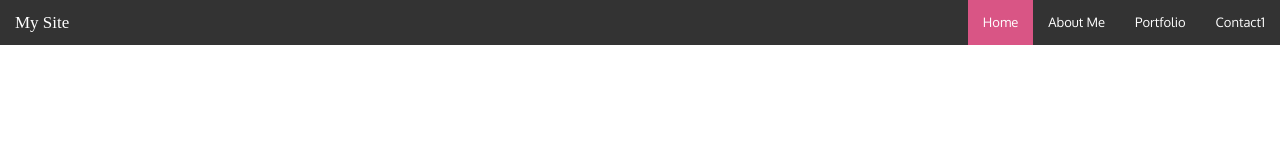
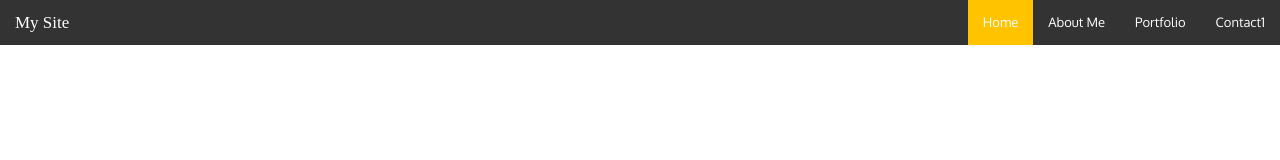
Before and after one commit to HaopengYu/Project_VWebsite_1, a website: page index.html in a window 1280 px wide. Drawn offline with Linux system fonts and the light colour scheme; a web font is replaced by a local one.

Commit message:
Primary Colors Addded

```diff
--- a/scss/_settings.scss
+++ b/scss/_settings.scss
@@ -122,19 +122,16 @@ $oil         : #333333;
 $jet         : #222222;
 $black       : #000000;
 
-// Haopeng Yu Color Ways:
-
-$cranberry:                  #D95585;
-$charm:                       #D96884;
-$nightShadz:               #BF3953;
-$maroonOak:              #590C13;
-
-// Haopeng Yu Color Ways Website Names:
-
-$primary-color-one: $cranberry;
-$primary-color-two: $charm;
-$primary-color-three: $nightShadz;
-$primary-color-four: $maroonOak;
+// Project VW1 Color Ways:
+
+$ProjectVW1: #FFC300;
+$ProjectVW1Secondary:#E88A05;
+
+// Project VW1 Color Ways Website Names:
+
+$primary-color-one: $ProjectVW1;
+$primary-color-two: $ProjectVW1Secondary;
+
 
 //RGBA ColorWays With Oppacity
 
@@ -148,7 +145,7 @@ $thunder:         #191518;
 
 // We use these as default colors throughout
 $primary-color: $primary-color-one;
-$secondary-color: $primary-color-four;
+$secondary-color: $primary-color-two;
 // $alert-color: #f04124;
 // $success-color: #43AC6A;
 // $warning-color: #f08a24;
--- a/scss/app.scss
+++ b/scss/app.scss
@@ -5,6 +5,7 @@
 @import "../bower_components/slick-carousel/slick/slick-theme";
 // Partials:
 @import "./partials/base";
+@import "./partials/navigationMenu";
 
 // Or selectively include components
 // @import
```
Also changed, not shown: scss/partials/_navigationMenu.scss (added), stylesheets/app.css.
